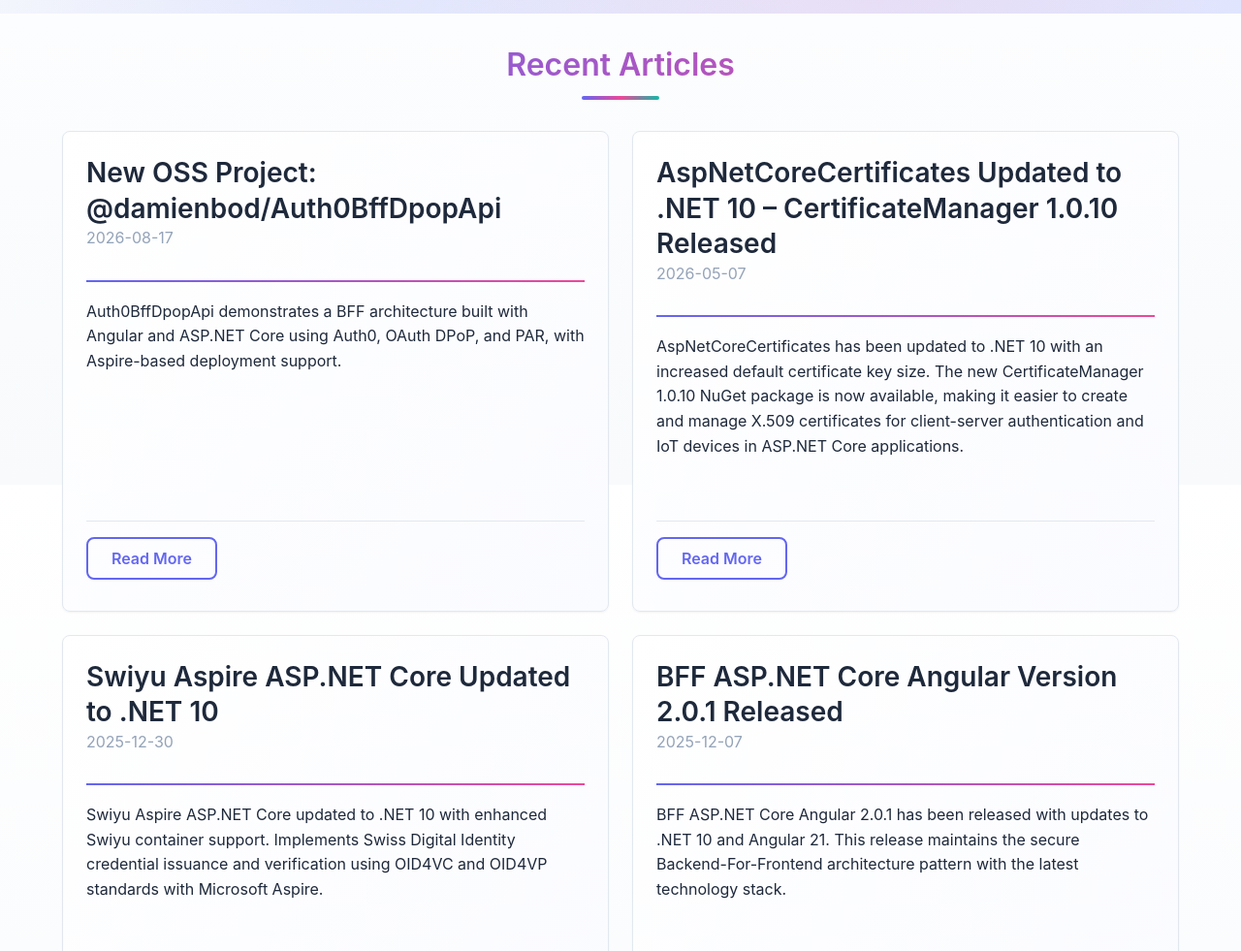
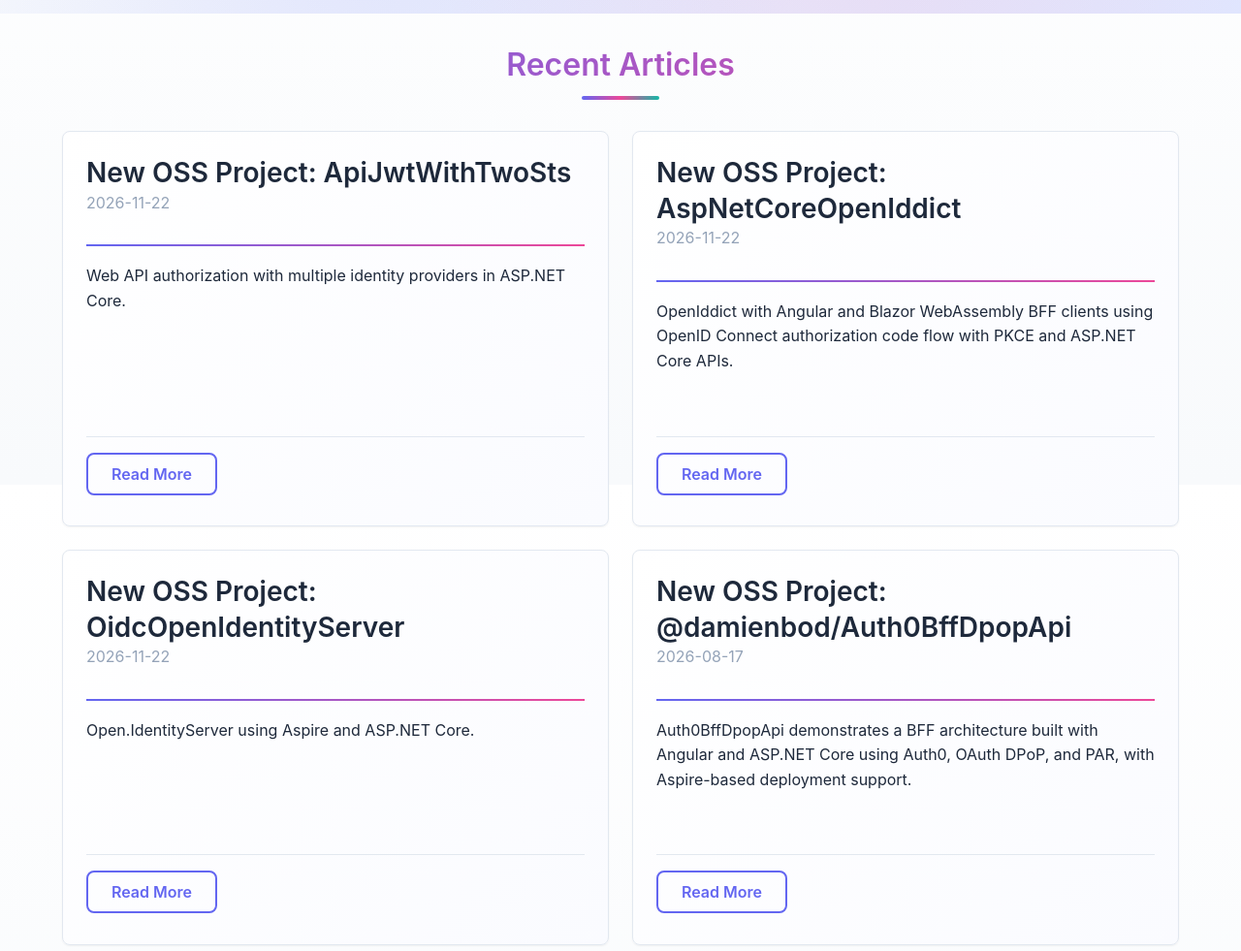
Before and after one commit to damienbod/vibing, a plain HTML site: page public/news.html in a window 1280 px wide. Shown: the part 300-1281 px from the top of the page at 97% size. Drawn offline with Linux system fonts and the light colour scheme.

Commit message:
Update news and client listings
Co-authored-by: copilot-swe-agent[bot] <198982749+Copilot@users.noreply.github.com>

```diff
--- a/public/data/news.json
+++ b/public/data/news.json
@@ -1,5 +1,23 @@
 {
   "articles": [
+    {
+      "title": "New OSS Project: ApiJwtWithTwoSts",
+      "date": "2026-11-22",
+      "summary": "Web API authorization with multiple identity providers in ASP.NET Core.",
+      "link": "https://github.com/damienbod/ApiJwtWithTwoSts"
+    },
+    {
+      "title": "New OSS Project: AspNetCoreOpenIddict",
+      "date": "2026-11-22",
+      "summary": "OpenIddict with Angular and Blazor WebAssembly BFF clients using OpenID Connect authorization code flow with PKCE and ASP.NET Core APIs.",
+      "link": "https://github.com/damienbod/AspNetCoreOpenIddict"
+    },
+    {
+      "title": "New OSS Project: OidcOpenIdentityServer",
+      "date": "2026-11-22",
+      "summary": "Open.IdentityServer using Aspire and ASP.NET Core.",
+      "link": "https://github.com/damienbod/OidcOpenIdentityServer"
+    },
     {
       "title": "New OSS Project: @damienbod/Auth0BffDpopApi",
       "date": "2026-08-17",
```
Also changed, not shown: public/clients.html (+8 -3 lines), public/de/clients.html (+8 -3 lines).
